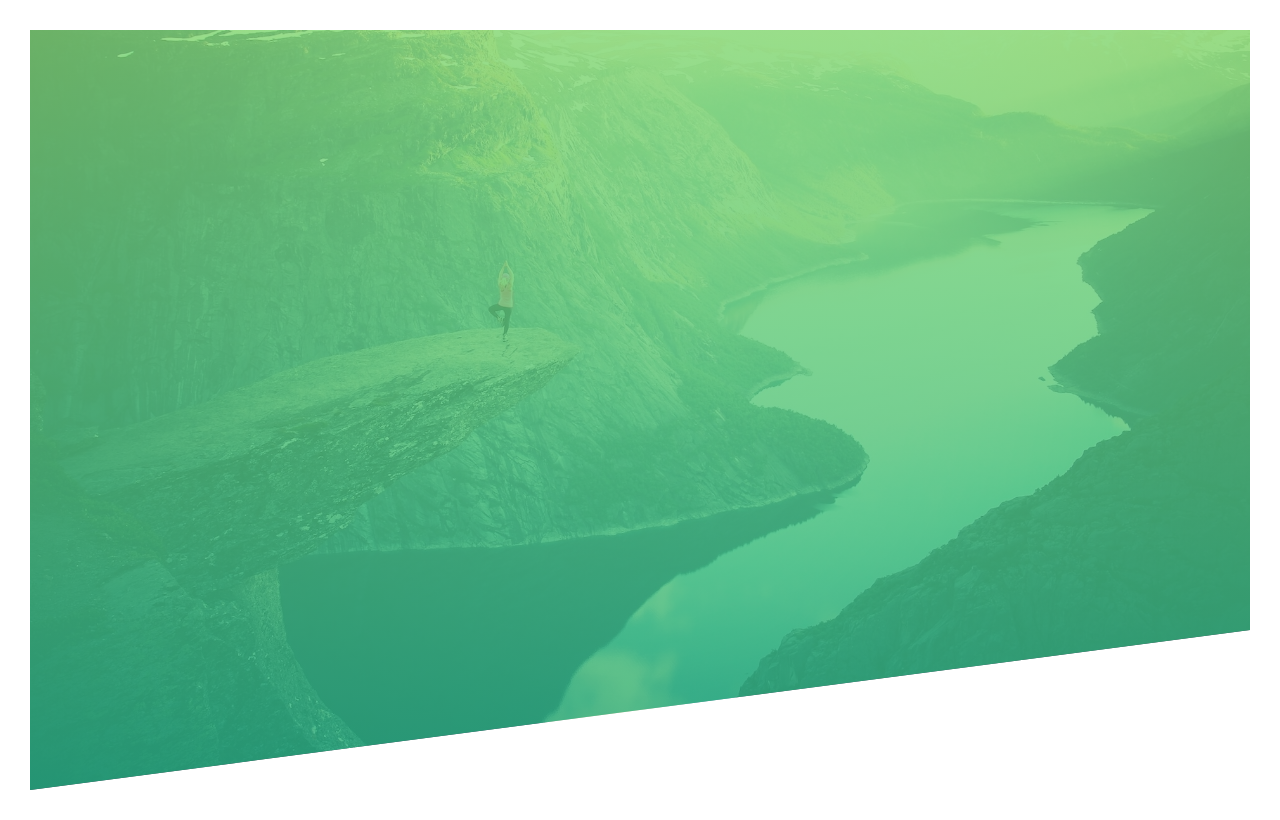
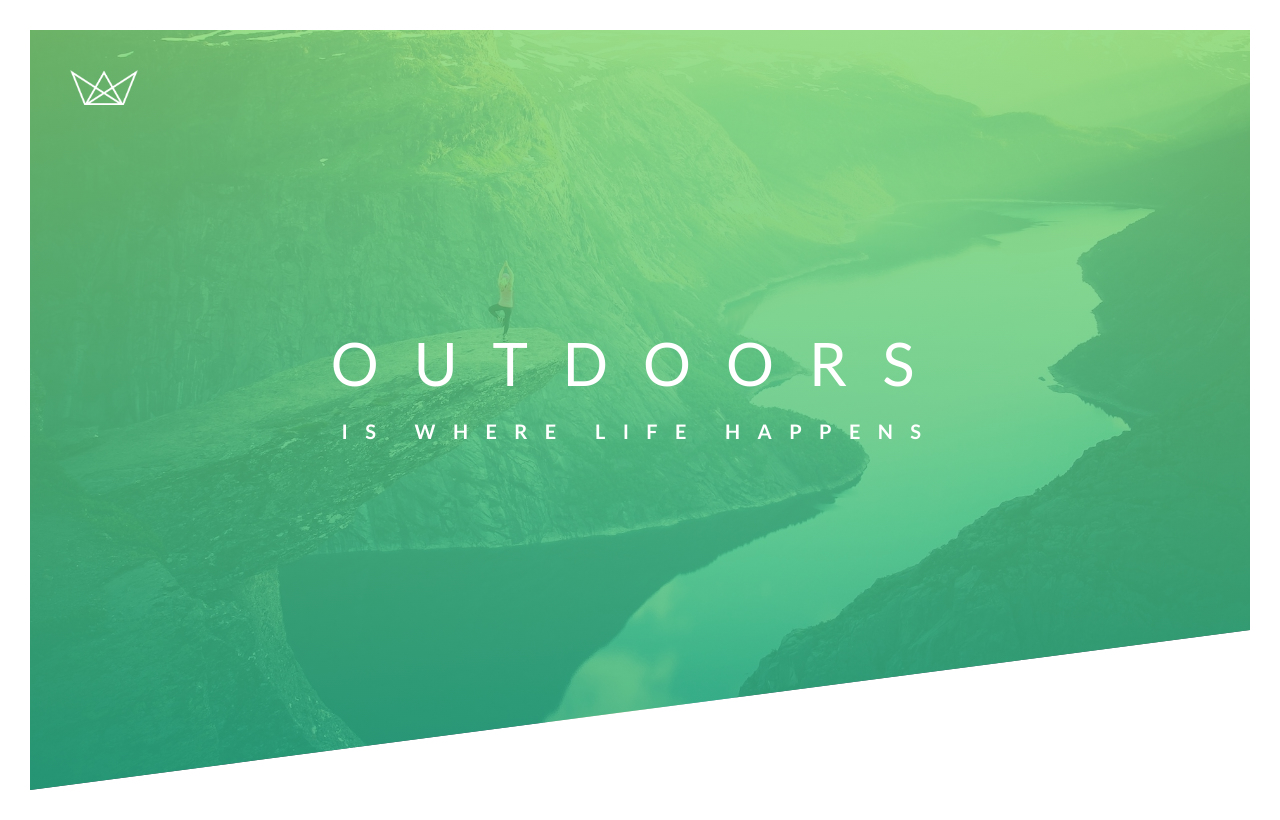
Before and after one commit to gaorachel/advanced-css-course, a plain HTML site: page Natours/starter/index.html in a window 1280 px wide. Drawn offline with Linux system fonts and the light colour scheme; files that its build step writes are made by us from their sources.

Commit message:
Learn how to do animation

```diff
--- a/Natours/starter/css/style.css
+++ b/Natours/starter/css/style.css
@@ -31,3 +31,75 @@ body {
 
   clip-path: polygon(0 0, 100% 0, 100% 75vh, 0 100%);
 }
+
+.logo-box {
+  position: absolute;
+  top: 40px;
+  left: 40px;
+}
+
+.logo {
+  height: 35px;
+}
+
+.logo-box:hover .logo {
+  animation: moveInRight 1s ease-out;
+}
+
+.text-box {
+  position: absolute;
+  top: 50%;
+  left: 50%;
+  transform: translate(-50%, -50%);
+  text-align: center;
+}
+
+.heading-primary {
+  color: #fff;
+  text-transform: uppercase;
+
+  backface-visibility: hidden;
+  margin-bottom: 60px;
+}
+
+.heading-primary-main {
+  display: block;
+  font-size: 60px;
+  font-weight: 400;
+  letter-spacing: 35px;
+
+  animation: moveInLeft;
+  animation-duration: 2s;
+  animation-timing-function: ease-out;
+}
+
+.heading-primary-sub {
+  display: block;
+  font-size: 20px;
+  font-weight: 700;
+  letter-spacing: 17.4px;
+
+  animation: moveInRight 2s ease-out;
+}
+
+@keyframes moveInLeft {
+  0% {
+    opacity: 0;
+    transform: translateX(-100px);
+  }
+  100% {
+    opacity: 1;
+    transform: translate(0);
+  }
+}
+
+@keyframes moveInRight {
+  0% {
+    opacity: 0;
+    transform: translateX(+100px);
+  }
+  100% {
+    opacity: 1;
+    transform: translate(0);
+  }
+}
--- a/Natours/starter/index.html
+++ b/Natours/starter/index.html
@@ -1,20 +1,28 @@
 <!DOCTYPE html>
 <html lang="en">
-    <head>
-        <meta charset="UTF-8">
-        <meta name="viewport" content="width=device-width, initial-scale=1.0">
+  <head>
+    <meta charset="UTF-8" />
+    <meta name="viewport" content="width=device-width, initial-scale=1.0" />
 
-        <link href="https://fonts.googleapis.com/css?family=Lato:100,300,400,700,900" rel="stylesheet">
+    <link href="https://fonts.googleapis.com/css?family=Lato:100,300,400,700,900" rel="stylesheet" />
 
-        <link rel="stylesheet" href="css/icon-font.css">
-        <link rel="stylesheet" href="css/style.css">
-        <link rel="shortcut icon" type="image/png" href="img/favicon.png">
+    <link rel="stylesheet" href="css/icon-font.css" />
+    <link rel="stylesheet" href="css/style.css" />
+    <link rel="shortcut icon" type="image/png" href="img/favicon.png" />
 
-        <title>Natours | Exciting tours for adventurous people</title>
-    </head>
-    <body>
+    <title>Natours | Exciting tours for adventurous people</title>
+  </head>
+  <body>
     <header class="header">
-
-    </body>
+      <div class="logo-box">
+        <img class="logo" src="img/logo-white.png" alt="logo" />
+      </div>
+      <div class="text-box">
+        <h1 class="heading-primary">
+          <span class="heading-primary-main">outdoors</span>
+          <span class="heading-primary-sub"> is where life happens </span>
+        </h1>
+      </div>
     </header>
+  </body>
 </html>
```
